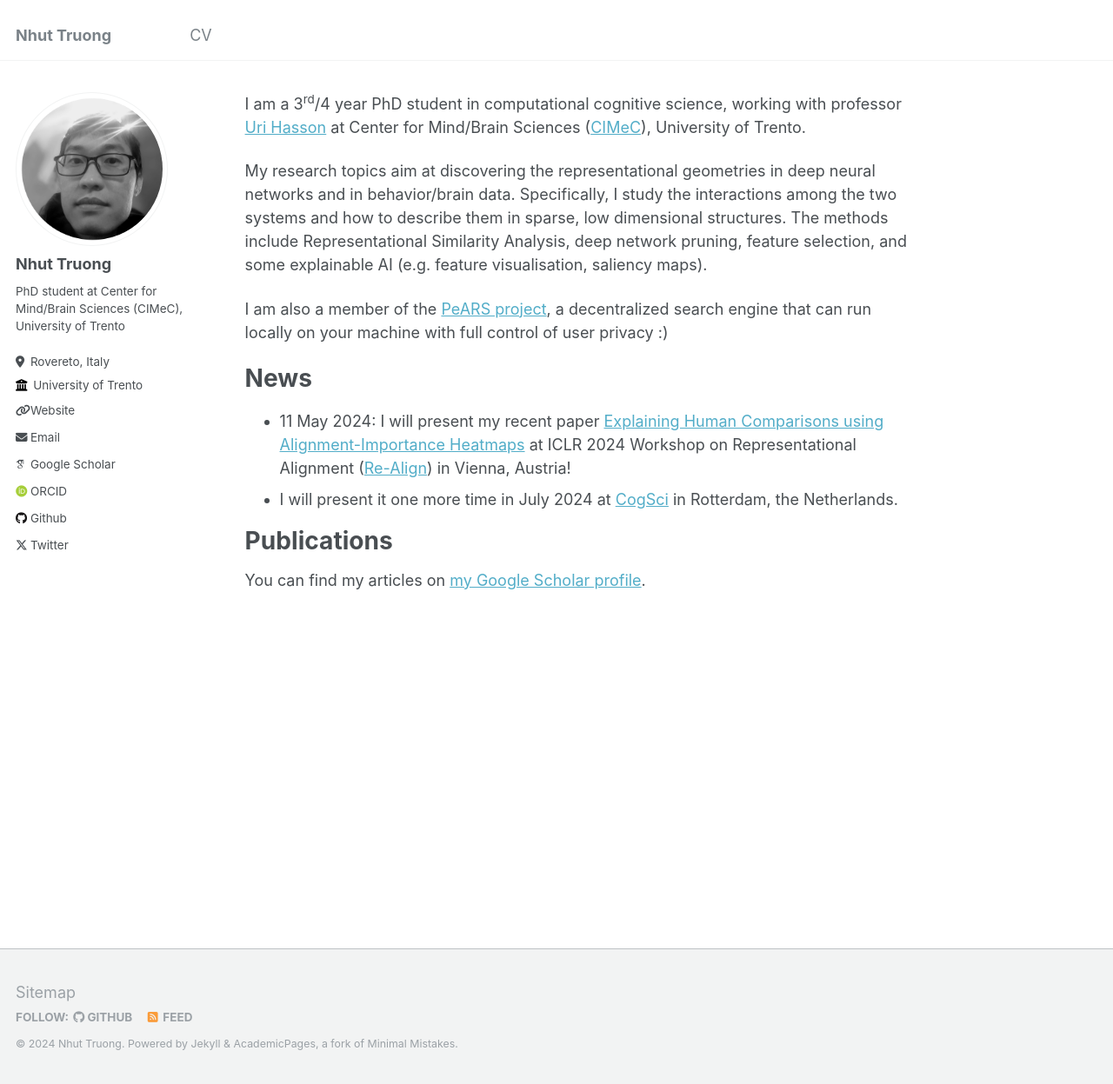
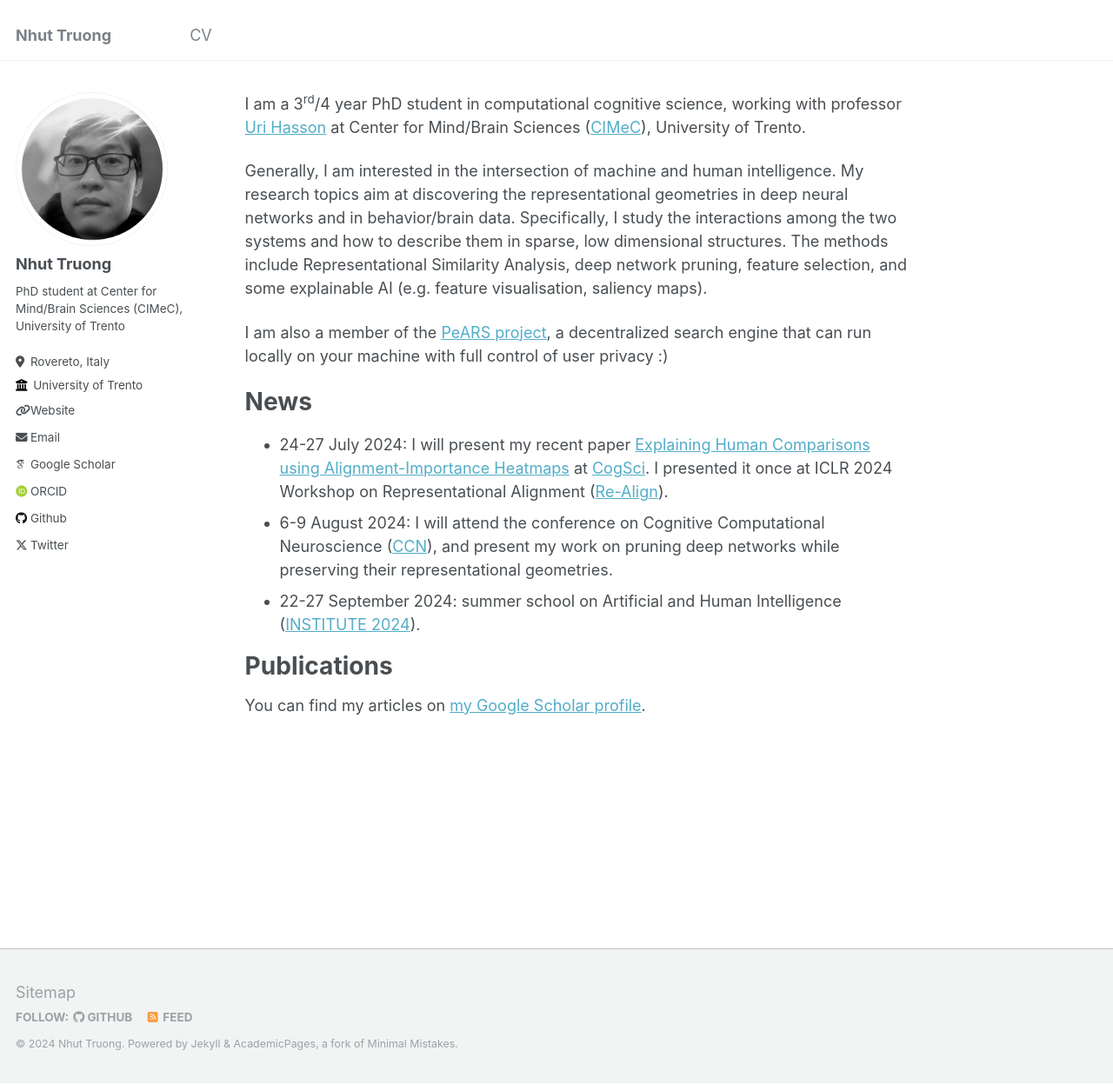
Before and after one commit to tlmnhut/tlmnhut.github.io, a Jekyll site: the page built from _pages/about.md, in a window 1280 px wide and 1247 px high. Shown: the whole window at 87% size. Built offline with Jekyll 4.4.1, drawn with Linux system fonts in a browser that asks for light colours; some web fonts are replaced.

Commit message:
update 01/06/2024

```diff
--- a/_pages/about.md
+++ b/_pages/about.md
@@ -11,7 +11,8 @@ redirect_from:
 I am a 3<sup>rd</sup>/4 year PhD student in computational cognitive science, working with professor [Uri Hasson](http://hasson.org/) at
 Center for Mind/Brain Sciences ([CIMeC](https://www.cimec.unitn.it/en)), University of Trento.
 
-My research topics aim at discovering the representational geometries in deep neural networks and in behavior/brain data.
+Generally, I am interested in the intersection of machine and human intelligence. My research topics aim at discovering the
+representational geometries in deep neural networks and in behavior/brain data.
 Specifically, I study the interactions among the two systems and how to describe them in sparse, low dimensional structures.
 The methods include Representational Similarity Analysis, deep network pruning, feature selection, and some explainable AI (e.g.
 feature visualisation, saliency maps).
@@ -21,9 +22,11 @@ search engine that can run locally on your machine with full control of user pri
 
 News
 ======
-- 11 May 2024: I will present my recent paper [Explaining Human Comparisons using Alignment-Importance Heatmaps](https://openreview.net/forum?id=bWe3MKHrBw)
-at ICLR 2024 Workshop on Representational Alignment ([Re-Align](https://representational-alignment.github.io/)) in Vienna, Austria!
-- I will present it one more time in July 2024 at [CogSci](https://cognitivesciencesociety.org/cogsci-2024/) in Rotterdam, the Netherlands.
+- 24-27 July 2024: I will present my recent paper [Explaining Human Comparisons using Alignment-Importance Heatmaps](https://openreview.net/forum?id=bWe3MKHrBw)
+at [CogSci](https://cognitivesciencesociety.org/cogsci-2024/). I presented it once at ICLR 2024 Workshop on Representational
+Alignment ([Re-Align](https://representational-alignment.github.io/)).
+- 6-9 August 2024: I will attend the conference on Cognitive Computational Neuroscience ([CCN](https://ccneuro.org/)), and present my work on pruning deep networks while preserving their representational geometries.
+- 22-27 September 2024: summer school on Artificial and Human Intelligence ([INSTITUTE 2024](https://codesign-lab.org/institute2024/)).
 
 Publications
 ======
```
